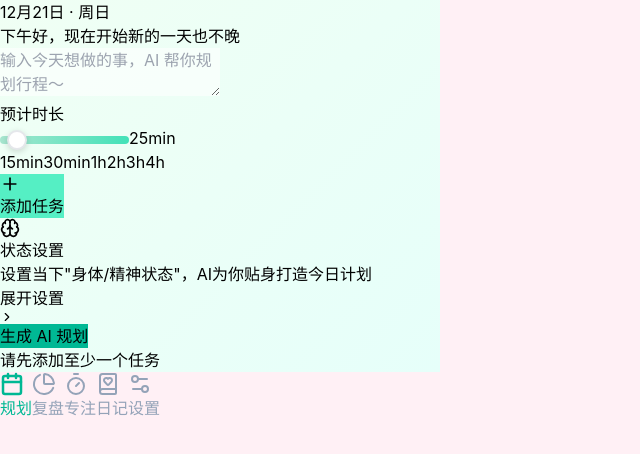
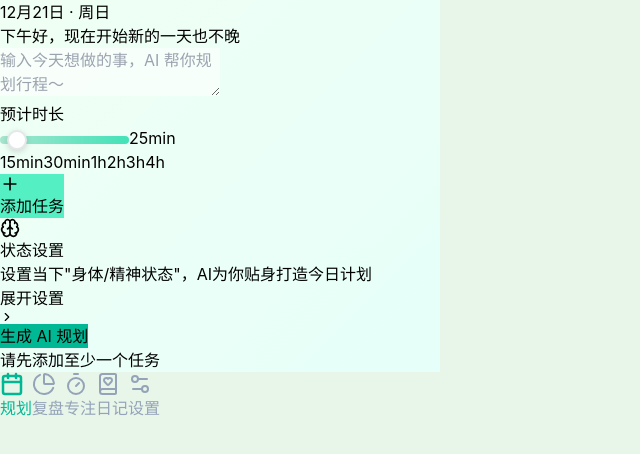
Before and after one commit to inachen1996-hue/fuck, a React (Vite) app: page / in a window 1280 px wide. Shown: the top 454 px of the page, without its empty margins (0-640 px from the left). Built offline with nearby package versions, Linux system fonts and the light colour scheme.

Commit message:
再测试

```diff
--- a/src/index.css
+++ b/src/index.css
@@ -8,8 +8,8 @@ html {
   margin: 0;
   padding: 0;
   overflow: hidden;
-  /* 不要用 transparent！必须用一个和顶部接近的实色，防止白边 */
-  background-color: #fff0f5 !important; /* 粉色实色底，和渐变顶部颜色一致 */
+  /* 默认背景色为规划页的翡翠绿，JS 会根据页面动态切换 */
+  background-color: #E8F5E9;
   -webkit-text-size-adjust: 100%;
   -ms-text-size-adjust: 100%;
   text-size-adjust: 100%;
```
